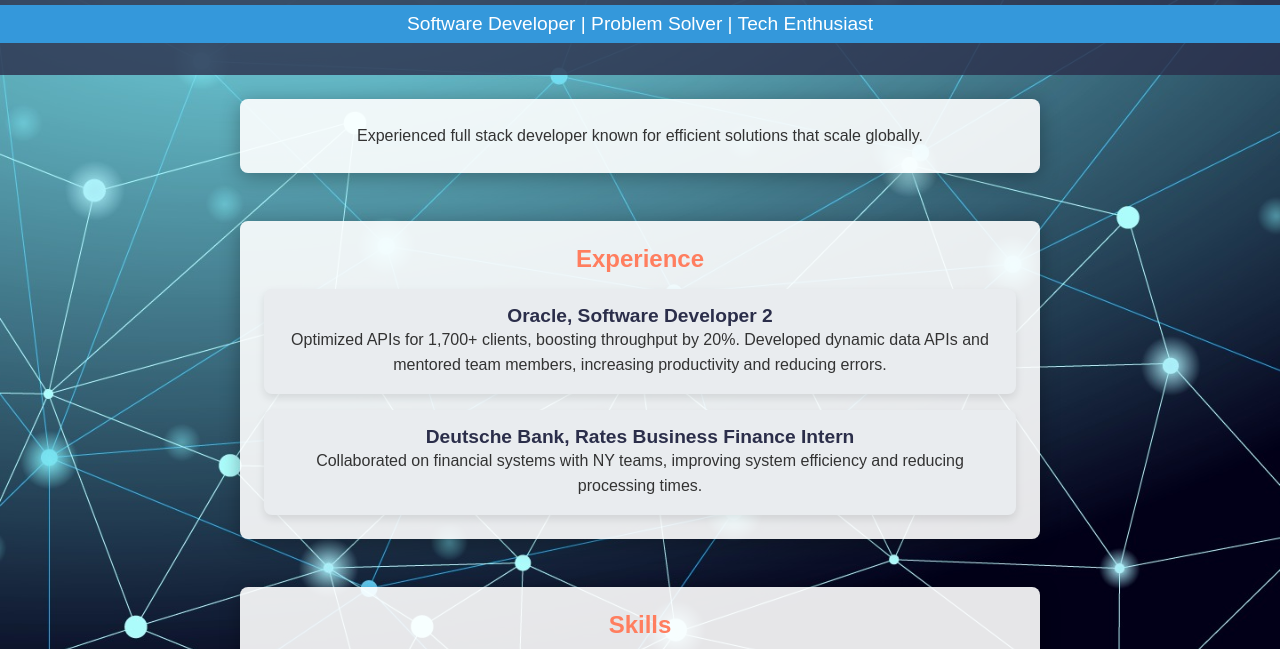
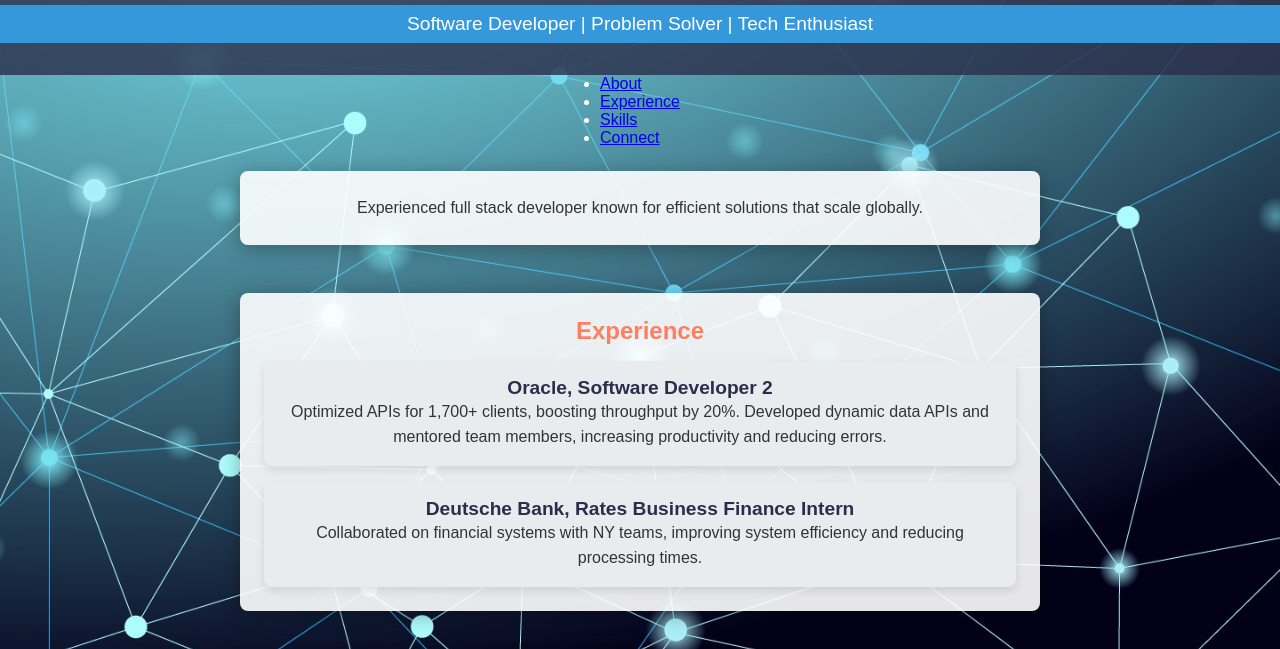
Before and after one commit to ShubhamLahoti21/personal-website, a plain HTML site: page index.html in a window 1280 px wide. Shown: the part 90-739 px from the top of the page. Drawn offline with Linux system fonts and the light colour scheme.

Commit message:
Update index.html

```diff
--- a/index.html
+++ b/index.html
@@ -14,11 +14,20 @@
         </div>
     </header>
 
-    <section class="about">
+    <nav>
+        <ul>
+            <li><a href="#about">About</a></li>
+            <li><a href="#experience">Experience</a></li>
+            <li><a href="#skills">Skills</a></li>
+            <li><a href="#connect">Connect</a></li>
+        </ul>
+    </nav>
+
+    <section class="about" id="about">
         <p>Experienced full stack developer known for efficient solutions that scale globally.</p>
     </section>
 
-    <section class="experience">
+    <section class="experience" id="experience">
         <h2>Experience</h2>
         <div class="job">
             <h3>Oracle, Software Developer 2</h3>
@@ -30,7 +39,7 @@
         </div>
     </section>
 
-    <section class="skills">
+    <section class="skills" id="skills">
         <h2>Skills</h2>
         <ul>
             <li>Java</li>
@@ -45,7 +54,7 @@
         </ul>
     </section>
 
-    <section class="connect">
+    <section class="connect" id="connect">
         <h2>Connect with Me</h2>
         <ul>
             <li><a href="https://www.linkedin.com/in/shubham-p-lahoti-a0b1b9105/" target="_blank">LinkedIn</a></li>
@@ -57,5 +66,7 @@
     <footer>
         <p>© 2024 Shubham Lahoti</p>
     </footer>
+
+    <a href="#" class="back-to-top">↑</a>
 </body>
 </html>
```
